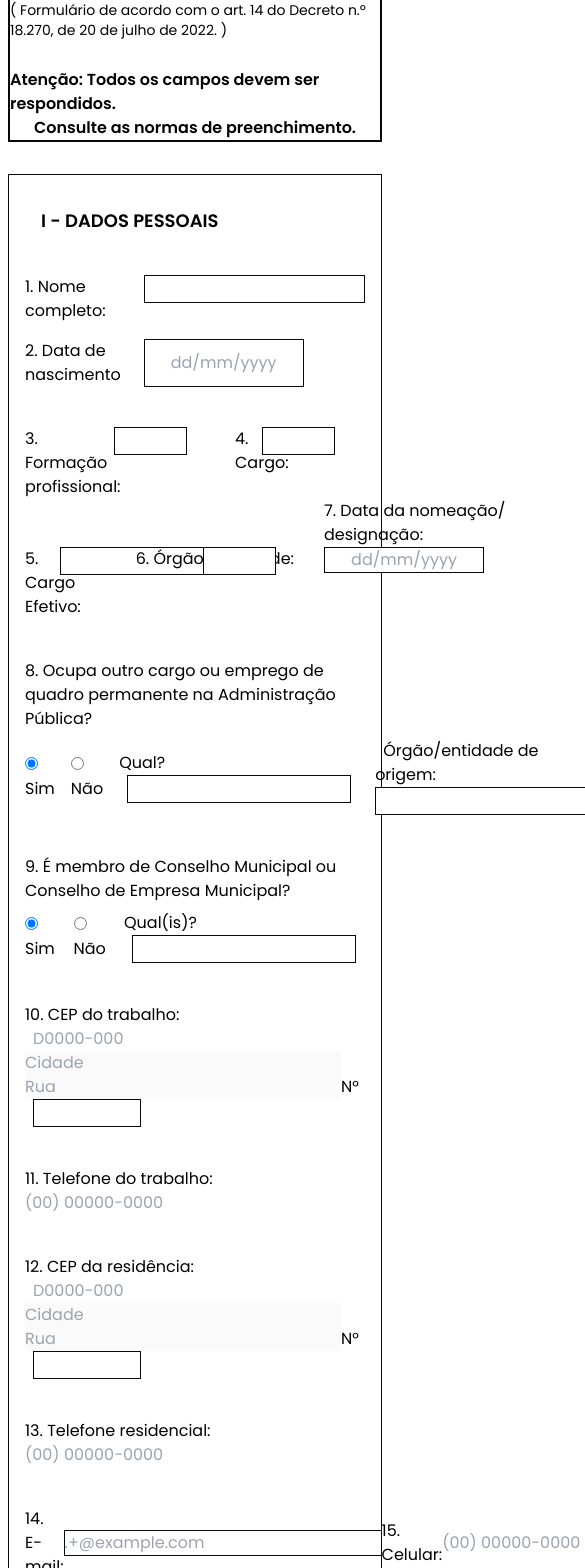
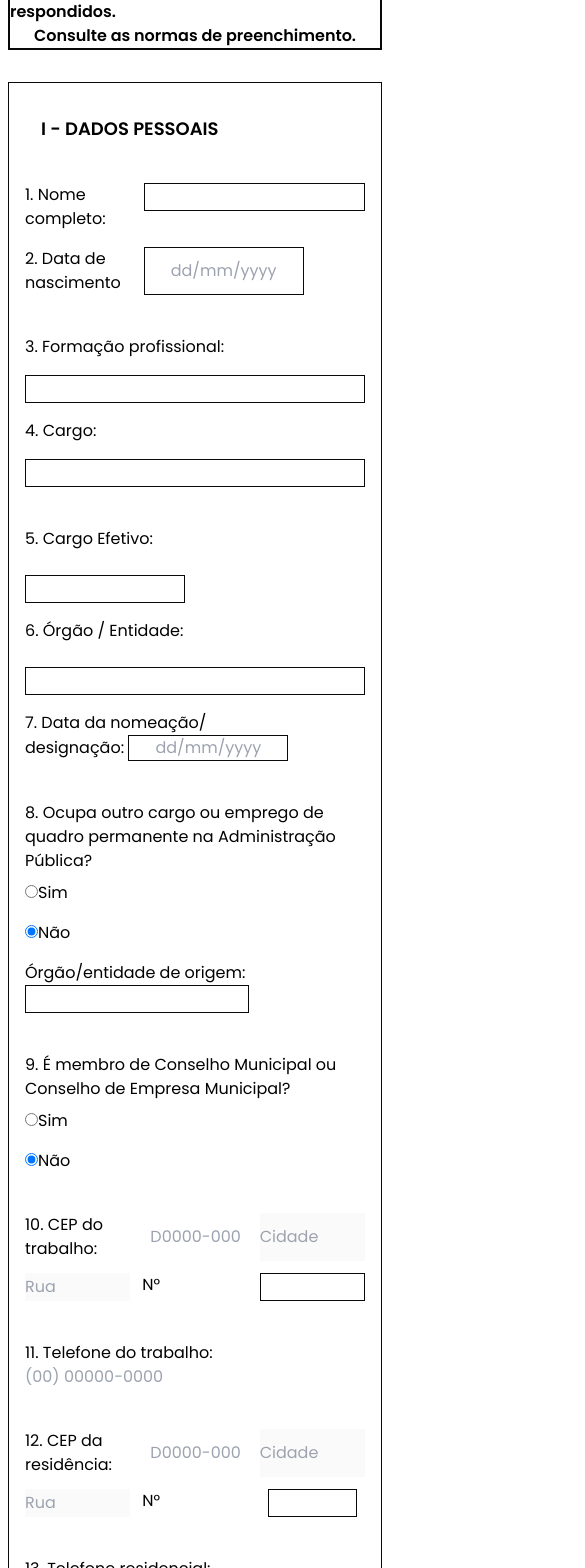
Before and after one commit to ciep-cgm-pvh/formDBAE, a Vue app in the folder frontend/: page / in a window 390 px wide. Shown: the part 427-1995 px from the top of the page, 585 px wide, since content can reach past the window. Built offline with nearby package versions, Linux system fonts and the light colour scheme.

Commit message:
fix: modify version mobile

```diff
--- a/frontend/src/components/Header.vue
+++ b/frontend/src/components/Header.vue
@@ -1,10 +1,10 @@
 <template>
   <header>
     <div class="flex">
-      <img src="/logo.png" alt="" class="w-28 h-24 mx-5">
+      <img src="/logo.png" alt="logo da prefeitura" class="w-14 h-12 md:w-28 md:h-24 mx-5">
       <div class="flex flex-col justify-center items-center flex-1">
-        <p class="text-xl font-semibold">PREFEITURA DO MUNICÍPIO DE PORTO VELHO</p>
-        <p class="text-lg">Comissão de Ética Pública</p>
+        <p class="text-xs md:text-lg font-semibold">PREFEITURA DO MUNICÍPIO DE PORTO VELHO</p>
+        <p class="text-xs md:text-lg">Comissão de Ética Pública</p>
       </div>
     </div>
     <hr class="bg-zinc-950 mt-2 mb-12">
--- a/frontend/src/components/Main.vue
+++ b/frontend/src/components/Main.vue
@@ -29,26 +29,26 @@
           <input ref="datepicker1" class="border border-zinc-950 w-40 placeholder-center centered-input" id="date-input"
             placeholder="dd/mm/yyyy" type="text" />
         </div>
-        <div class="grid grid-cols-12 gap-4">
+        <div class="grid md:grid-cols-12 gap-4">
           <label class="col-span-3" for="skill">3. Formação profissional:
           </label>
           <input type="text" id="skill" class="border border-zinc-950 h-7 col-span-3" />
-          <label class="col-span-2 mx-8" for="work">4. Cargo: </label>
+          <label class="md:col-span-2 md:mx-8" for="work">4. Cargo: </label>
           <input type="text" id="work" class="border border-zinc-950 h-7 col-span-3" />
         </div>
-        <div class="grid grid-cols-12 gap-4">
-          <label class="col-span-2 mt-2" for="position">5. Cargo Efetivo:
+        <div class="md:grid-cols-12 md:grid gap-4 flex flex-col">
+          <label class="md:col-span-2 md:mt-2" for="position">5. Cargo Efetivo:
           </label>
-          <input type="text" id="position" class="border border-zinc-950 h-7 col-span-2 w-40 mt-2 -mx-6" />
-          <label class="col-span-2 w-40 mt-2 -mx-2" for="org">6. Órgão / Entidade:
+          <input type="text" id="position" class="border border-zinc-950 h-7 md:col-span-2 w-40 mt-2 md:-mx-6" />
+          <label class="md:col-span-2 md:w-40 md:mt-2 md:-mx-2" for="org">6. Órgão / Entidade:
           </label>
           <input type="text" id="org" class="border border-zinc-950 h-7 col-span-3 mt-2 uppercase" />
-          <div class="flex flex-col -mt-10 ml-8">
-            <label class="w-56" for="date-input">7. Data da nomeação/ <br />
+          <div class="md:flex md:flex-col md:-mt-10 md:ml-8">
+            <label class="w-56" for="date-input2">7. Data da nomeação/ <br />
               designação:
             </label>
             <input ref="datepicker2" class="border border-zinc-950 w-40 placeholder-center centered-input"
-              id="date-input" type="text" placeholder="dd/mm/yyyy" />
+              id="date-input2" type="text" placeholder="dd/mm/yyyy" />
           </div>
         </div>
         <div>
@@ -56,13 +56,13 @@
             8. Ocupa outro cargo ou emprego de quadro permanente na
             Administração Pública?
           </legend>
-          <div class="flex items-center gap-4 justify-around mt-2">
+          <div class="md:grid-cols-3 md:grid flex flex-col gap-4 md:justify-around md:items-center mt-2">
             <div>
-              <input type="radio" id="sim1" name="drone1" value="sim1" v-model="selectedOption1" checked />
+              <input type="radio" id="sim1" name="drone1" value="sim1" v-model="selectedOption1" />
               <label for="sim1">Sim</label>
             </div>
             <div>
-              <input type="radio" id="nao1" name="drone1" value="nao1" v-model="selectedOption1" />
+              <input type="radio" id="nao1" name="drone1" value="nao1" v-model="selectedOption1" checked />
               <label for="nao1">Não</label>
             </div>
             <div v-if="selectedOption1 === 'sim1'">
@@ -71,7 +71,7 @@
                 :disabled="selectedOption1 !== 'sim1'" />
             </div>
             <div>
-              <label class="mx-2" for="name">Órgão/entidade de origem: </label>
+              <label class="md:mx-2" for="name">Órgão/entidade de origem: </label>
               <input type="text" id="name" class="border border-zinc-950 h-7 w-56" />
             </div>
           </div>
@@ -80,7 +80,7 @@
           <legend>
             9. É membro de Conselho Municipal ou Conselho de Empresa Municipal?
           </legend>
-          <div class="flex gap-4 items-center justify-around mt-2">
+          <div class="md:grid-cols-3 md:grid flex flex-col gap-4 md:justify-around md:items-center mt-2">
             <div>
               <input type="radio" id="sim2" name="drone2" value="sim2" v-model="selectedOption2" checked />
               <label for="sim2">Sim</label>
@@ -97,7 +97,7 @@
             </div>
           </div>
         </div>
-        <div>
+        <div class="grid grid-cols-3 gap-3">
           <label for="cep1">10. CEP do trabalho:</label>
           <input v-model="cep1" @input="handleInputCep1" name="cep1" placeholder="D0000-000"
             class="outline-none mx-2" />
@@ -105,7 +105,7 @@
           <input v-model="logradouro1" name="rua" placeholder="Rua" disabled />
           <!-- N° -->
           <label for="numberAddress">N°</label>
-          <input type="text" class="border border-zinc-950 h-7 mx-2" size="5" id="numberAddress"
+          <input type="text" class="border border-zinc-950 h-7" size="5" id="numberAddress"
             @input="handleInputNumber" />
         </div>
         <div>
@@ -113,10 +113,10 @@
           <input type="text" id="phoneTra" v-model="formattedPhoneTra" @input="handleInputTra"
             placeholder="(00) 00000-0000" maxlength="16" />
         </div>
-        <div>
+        <div class="grid grid-cols-3 gap-3">
           <label for="cep2">12. CEP da residência: </label>
-          <input v-model="cep2" @input="handleInputCep2" name="cep2" placeholder="D0000-000" class="outline-none mx-2"
-            size="19" />
+          <input v-model="cep2" @input="handleInputCep2" name="cep2" placeholder="D0000-000"
+            class="outline-none mx-2" />
           <input v-model="cidade2" name="cidade" placeholder="Cidade" disabled />
           <input v-model="logradouro2" name="rua" placeholder="Rua" disabled />
           <label for="numberAddress2">N°</label>
@@ -128,10 +128,9 @@
           <input type="text" id="phoneRes" v-model="formattedPhoneRes" @input="handleInputRes"
             placeholder="(00) 00000-0000" maxlength="16" />
         </div>
-        <div class="flex justify-around items-center">
+        <div class="md:grid-cols-4 md:grid gap-4 flex flex-col">
           <label for="email">14. E-mail: </label>
-          <input type="email" id="email" pattern=".+@example\.com" size="20" required class="border border-zinc-950"
-            placeholder=".+@example.com" />
+          <input type="email" id="email" pattern=".+@example\.com" size="20" required placeholder=".+@example.com" />
           <label for="phoneCel">15. Celular: </label>
           <input type="text" id="phoneCel" v-model="formattedPhoneCel" @input="handleInputCel"
             placeholder="(00) 00000-0000" maxlength="16" />
@@ -151,7 +150,7 @@
         </div>
         <div>
           <label>17. Estado Civil </label>
-          <div class="flex items-center gap-4">
+          <div class="md:grid-cols-3 md:grid flex flex-col gap-4 md:justify-around md:items-center mt-2">
             <div>
               <input type="radio" id="Casado" name="civil" value="Casado" v-model="selectedOption3" checked />
               <label for="Casado"> Casado</label>
@@ -171,11 +170,11 @@
             </div>
           </div>
         </div>
-        <div class="grid grid-cols-10 gap-4">
-          <label class="col-span-3" for="skill">18. Cônjuge /Companheiro (a)</label>
-          <input type="text" id="skill" class="border border-zinc-950 h-7 col-span-3" />
-          <label class="col-span-5 mx-8" for="work">19. Atividade profissional do cônjuge</label>
-          <input type="text" id="work" class="border border-zinc-950 h-7 col-span-3" />
+        <div class="md:grid-cols-3 md:grid flex flex-col gap-4 md:justify-around md:items-center mt-2">
+          <label class="col-span-3" for="skill2">18. Cônjuge /Companheiro (a)</label>
+          <input type="text" id="skill2" class="border border-zinc-950 h-7 col-span-3" />
+          <label class="md:col-span-5" for="work2">19. Atividade profissional do cônjuge</label>
+          <input type="text" id="work2" class="border border-zinc-950 h-7 col-span-3" />
         </div>
         <!--! Section 2 -->
         <div>
@@ -185,14 +184,14 @@
               atual</span>
           </h1>
         </div>
-        <div class="grid grid-cols-3 gap-4">
+        <div class="md:grid md:grid-cols-3 gap-4">
           <div>
             <label for="atividade" class="block mb-2">20. Atividade</label>
             <input id="atividade" type="text" class="w-full p-2 border border-gray-300 rounded mb-4" />
             <input type="text" class="w-full p-2 border border-gray-300 rounded" />
           </div>
           <div>
-            <label for="orgao" class="block mb-2">1. Órgão, Empresa, etc.</label>
+            <label for="orgao" class="block mb-2">21. Órgão, Empresa, etc.</label>
             <input id="orgao" type="text" class="w-full p-2 border border-gray-300 rounded mb-4" />
             <input type="text" class="w-full p-2 border border-gray-300 rounded" />
           </div>
@@ -202,7 +201,7 @@
             <input type="text" class="w-full p-2 border border-gray-300 rounded" />
           </div>
         </div>
-        <div class="flex items-center gap-2">
+        <div class="flex items-start gap-2">
           <label>23. </label>
           <div>
             <input type="checkbox" id="checkersection2" v-model="checked" class="mr-2" />
@@ -239,23 +238,23 @@
               imposto de renda da RFB</span>
           </h1>
         </div>
-        <div class="grid grid-cols-3 gap-4 items-end">
+        <div class="md:grid md:grid-cols-3 gap-4 items-end">
           <div>
-            <label for="atividade" class="block mb-2">25. Tipo</label>
-            <input id="atividade" type="text" class="w-full p-2 border border-gray-300 rounded mb-4" />
+            <label for="atividade2" class="block mb-2">25. Tipo</label>
+            <input id="atividade2" type="text" class="w-full p-2 border border-gray-300 rounded mb-4" />
             <input type="text" class="w-full p-2 border border-gray-300 rounded mb-4" />
             <input type="text" class="w-full p-2 border border-gray-300 rounded" />
           </div>
           <div>
-            <label for="orgao" class="block mb-2">26. Administrador, se terceiro, e parentesco com o
+            <label for="orgao2" class="block mb-2">26. Administrador, se terceiro, e parentesco com o
               declarante.</label>
-            <input id="orgao" type="text" class="w-full p-2 border border-gray-300 rounded mb-4" />
+            <input id="orgao2" type="text" class="w-full p-2 border border-gray-300 rounded mb-4" />
             <input type="text" class="w-full p-2 border border-gray-300 rounded mb-4" />
             <input type="text" class="w-full p-2 border border-gray-300 rounded" />
           </div>
           <div>
-            <label for="remuneracao" class="block mb-2">27. Valor do bem</label>
-            <input id="remuneracao" type="text" class="w-full p-2 border border-gray-300 rounded mb-4" />
+            <label for="remuneracao2" class="block mb-2">27. Valor do bem</label>
+            <input id="remuneracao2" type="text" class="w-full p-2 border border-gray-300 rounded mb-4" />
             <input type="text" class="w-full p-2 border border-gray-300 rounded mb-4" />
             <input type="text" class="w-full p-2 border border-gray-300 rounded" />
           </div>
@@ -335,7 +334,7 @@
             32. Exerce outra(s) atividade(s) além do cargo, função ou emprego
             público?
           </legend>
-          <div class="flex gap-4 items-center justify-start mt-2">
+          <div class="md:grid-cols-6 md:grid flex flex-col gap-4 md:justify-around md:items-center mt-2">
             <div class="flex items-center justify-start">
               <input type="radio" id="nao7" name="drone7" value="nao7" v-model="selectedOption7" checked />
               <label for="nao7"> Não</label>
@@ -356,7 +355,7 @@
           <legend>
             33. Possui outra renda além do cargo, função ou emprego público?
           </legend>
-          <div class="flex gap-4 items-center justify-start mt-2">
+          <div class="md:grid-cols-6 md:grid flex flex-col gap-4 md:justify-around md:items-center mt-2">
             <div class="flex items-center justify-start">
               <input type="radio" id="nao8" name="drone8" value="nao8" v-model="selectedOption8" checked />
               <label for="nao8"> Não</label>
@@ -378,7 +377,7 @@
             34. Em caso afirmativo no campo 32 ou 33, há conflito potencial com
             o Interesse Público?
           </legend>
-          <div class="flex gap-4 items-center justify-start mt-2">
+          <div class="md:grid-cols-3 md:grid flex flex-col gap-4 md:justify-around md:items-center mt-2">
             <div class="flex items-center justify-start">
               <input type="radio" id="nao9" name="drone9" value="nao9" v-model="selectedOption9" checked />
               <label for="nao9"> Não</label>
@@ -398,7 +397,7 @@
             35. Descrever a situação ou atividade, no caso de marcar “Sim” ou
             “Tenho dúvida” no campo 34.
           </legend>
-          <input type="text" class="w-2/3 p-2 border border-gray-300 rounded mb-4" />
+          <textarea name="campFinal" class="border w-full outline-none"></textarea>
         </div>
         <!--! section 5 -->
         <div>
@@ -415,42 +414,42 @@
           </h2>
         </div>
         <h2 class="text-sm">✅ Outros documentos.</h2>
-        <div class="flex items-center gap-2">
+        <div class="flex items-start gap-2">
           <label>36. </label>
           <div>
-            <input type="checkbox" id="checkersection4" v-model="checked4" class="mr-2" />
-            <label for="checkersection4">
+            <input type="checkbox" id="checkersection5" v-model="checked4" class="mr-2" />
+            <label for="checkersection5">
               Isento de declarar Imposto de Renda de Pessoa Física (IRPF).
             </label>
           </div>
         </div>
         <div>
-          <h2 class="text-sm text-center">
+          <h2 class="text-sm text-start">
             Comprometo-me com a veracidade dos fatos relatados e responsabilizo-me por possíveis omissões, que possam
             resultar na transgressão do Código de Conduta Ética do Agente Público e da Alta Administração municipal.
           </h2>
         </div>
         <div class="flex flex-col items-end text-center p-4 space-y-4">
           <!-- Linha para Local e Data -->
-          <div class="flex space-x-4">
+          <div class="md:flex space-x-4">
             <div class="flex flex-col">
               <label for="local" class="mb-1">Local</label>
               <input id="local" type="text" class="border-b border-gray-400 focus:outline-none px-2 text-center">
             </div>
-            <div class="flex flex-col">
+            <div class="md:flex flex-col">
               <label for="data" class="mb-1">Data</label>
               <input id="data" type="date" class="border-b border-gray-400 focus:outline-none px-2 text-center">
             </div>
           </div>
 
           <!-- Assinatura -->
-          <div class="flex flex-col w-full max-w-xs">
+          <div class="md:flex flex-col w-full max-w-xs">
             <label for="assinatura" class="mb-1">Assinatura:</label>
             <input id="assinatura" type="text" class="border-b border-gray-400 focus:outline-none px-2 text-center">
           </div>
 
           <!-- Nome e CPF -->
-          <div class="flex space-x-4">
+          <div class="md:flex space-x-4">
             <div class="flex flex-col">
               <label for="nome" class="mb-1">Nome:</label>
               <input id="nome" type="text" class="border-b border-gray-400 focus:outline-none px-2 text-center">
@@ -458,7 +457,7 @@
             <div class="flex flex-col">
               <label for="cpf" class="mb-1">CPF:</label>
               <input id="cpf" type="text" v-model="cpf" placeholder="000.000.000-00"
-                class="border-b border-gray-400 focus:outline-none px-2 text-center" />
+                class="border-b border-gray-400 focus:outline-none px-2 text-center" maxlength="14" />
             </div>
           </div>
         </div>
@@ -565,15 +564,15 @@
 
 <script>
 import { onMounted, ref, watch } from "vue";
-import { useCep } from "./lib/useCep";
-import { useDatepicker } from "./lib/useDatepicker";
-import { useFormatPhoneTra, useFormatPhoneCel, useFormatPhoneRes } from "./lib/useFormatPhone";
+import { useCep } from "../hooks/useCep";
+import { useDatepicker } from "../hooks/useDatepicker";
+import { useFormatPhoneTra, useFormatPhoneCel, useFormatPhoneRes } from "../hooks/useFormatPhone";
 
 export default {
   setup() {
     const { datepicker1, datepicker2, initializeDatepickers } = useDatepicker();
-    const selectedOption1 = ref("sim1");
-    const selectedOption2 = ref("sim2");
+    const selectedOption1 = ref("nao1");
+    const selectedOption2 = ref("nao2");
     const selectedOption3 = ref("Casado");
     const selectedOption4 = ref("sim3");
     const selectedOption5 = ref("nao5");
```
Also changed, not shown: frontend/src/components/Footer.vue (+11 -1 lines), frontend/src/hooks/useCep.js (renamed from frontend/src/components/lib/useCep.js), frontend/src/hooks/useDatepicker.js (renamed from frontend/src/components/lib/useDatepicker.js), frontend/src/hooks/useFormatPhone.js (renamed from frontend/src/components/lib/useFormatPhone.js).
